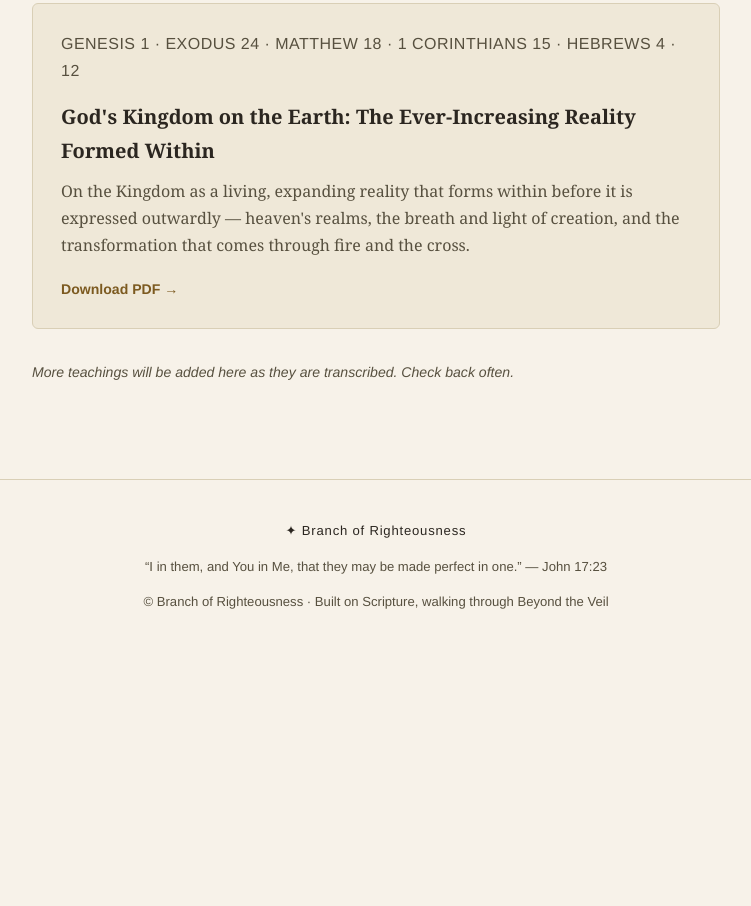
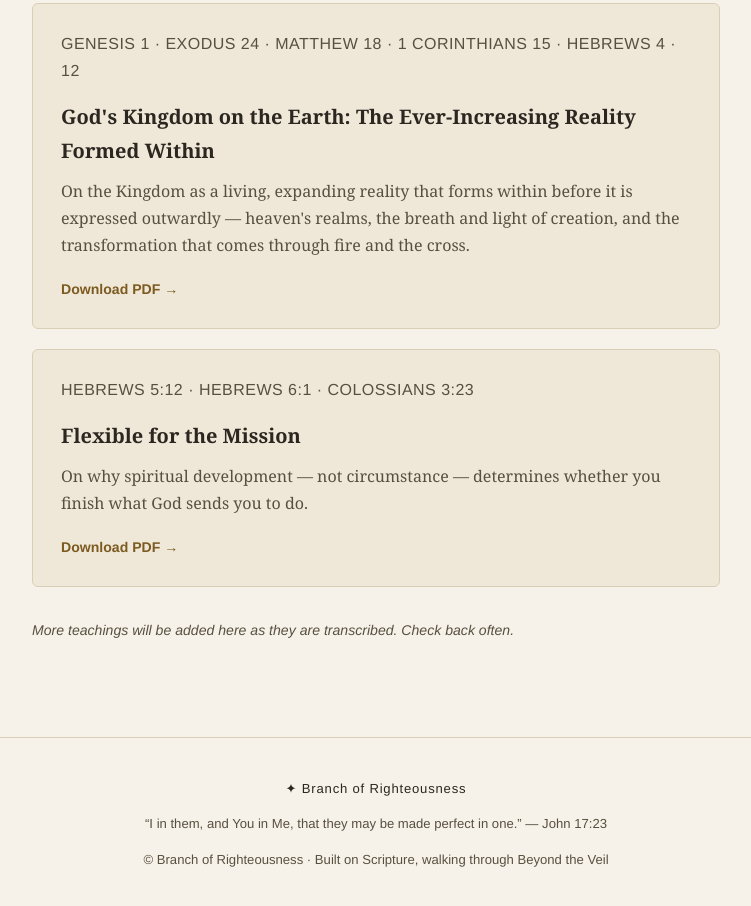
Before and after one commit to luckymahlasela/branch-of-righteousness-website, a plain HTML site: page teachings.html in a window 1280 px wide. Shown: the part 5090-5996 px from the top of the page, without its empty margins (264-1015 px from the left). Before the commit the page ends 5764 px from the top, so only its background shows below. Drawn offline with Linux system fonts and the light colour scheme.

Commit message:
Add new teaching card for 'Flexible for the Mission'

```diff
--- a/teachings.html
+++ b/teachings.html
@@ -382,7 +382,12 @@
     <p>On the Kingdom as a living, expanding reality that forms within before it is expressed outwardly &mdash; heaven's realms, the breath and light of creation, and the transformation that comes through fire and the cross.</p>
     <a class="action" href="https://www.branchofrighteousness.org/gods-kingdom-on-the-earth.pdf">Download PDF</a>
   </div>
-
+  <div class="teaching-card">
+  <p class="teaching-refs">Hebrews 5:12 &middot; Hebrews 6:1 &middot; Colossians 3:23</p>
+  <h3>Flexible for the Mission</h3>
+  <p>On why spiritual development — not circumstance — determines whether you finish what God sends you to do.</p>
+  <a class="action" href="https://www.branchofrighteousness.org/flexible-for-the-mission.pdf">Download PDF</a>
+  </div>
 
   <p class="note">More teachings will be added here as they are transcribed. Check back often.</p>
 </main>
```
